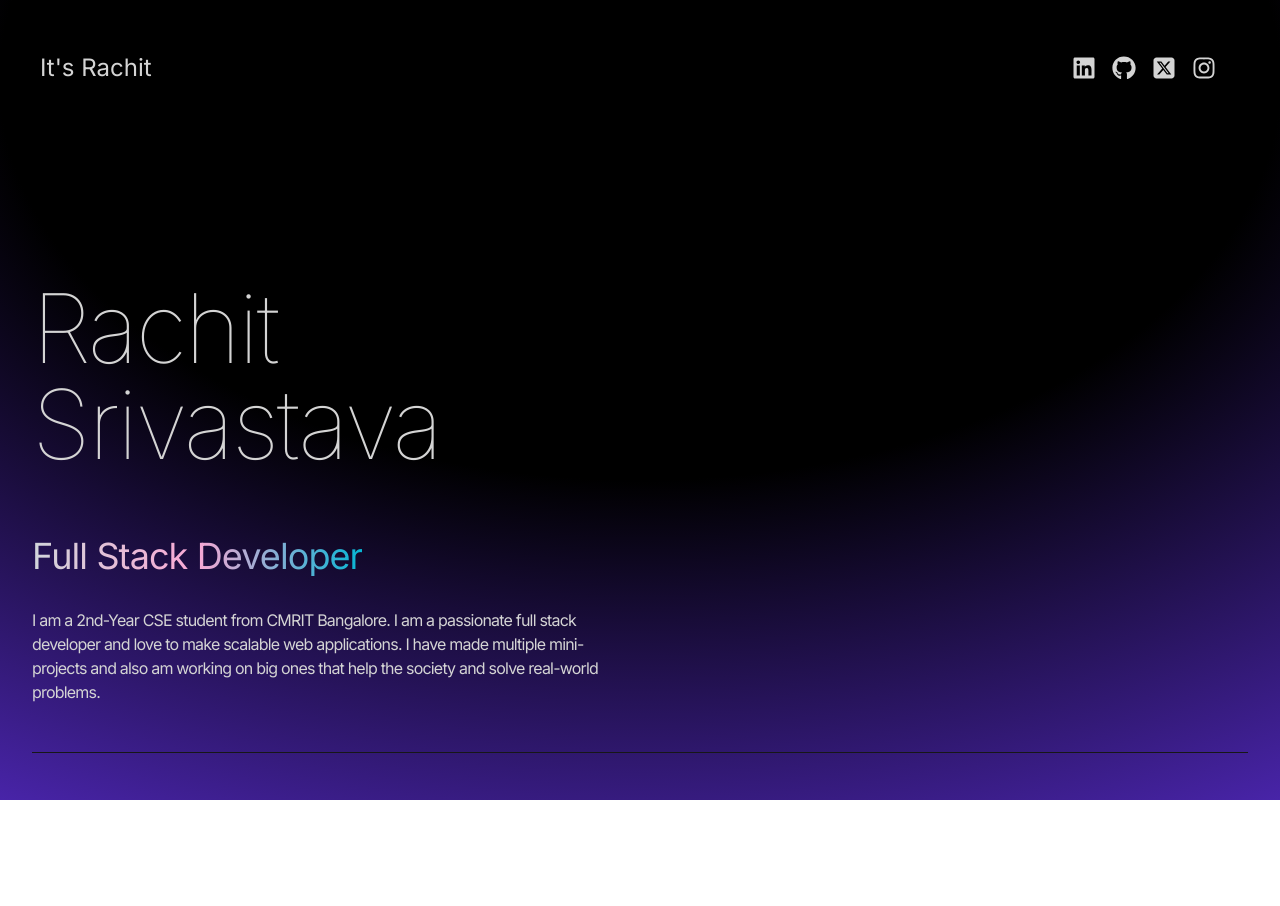
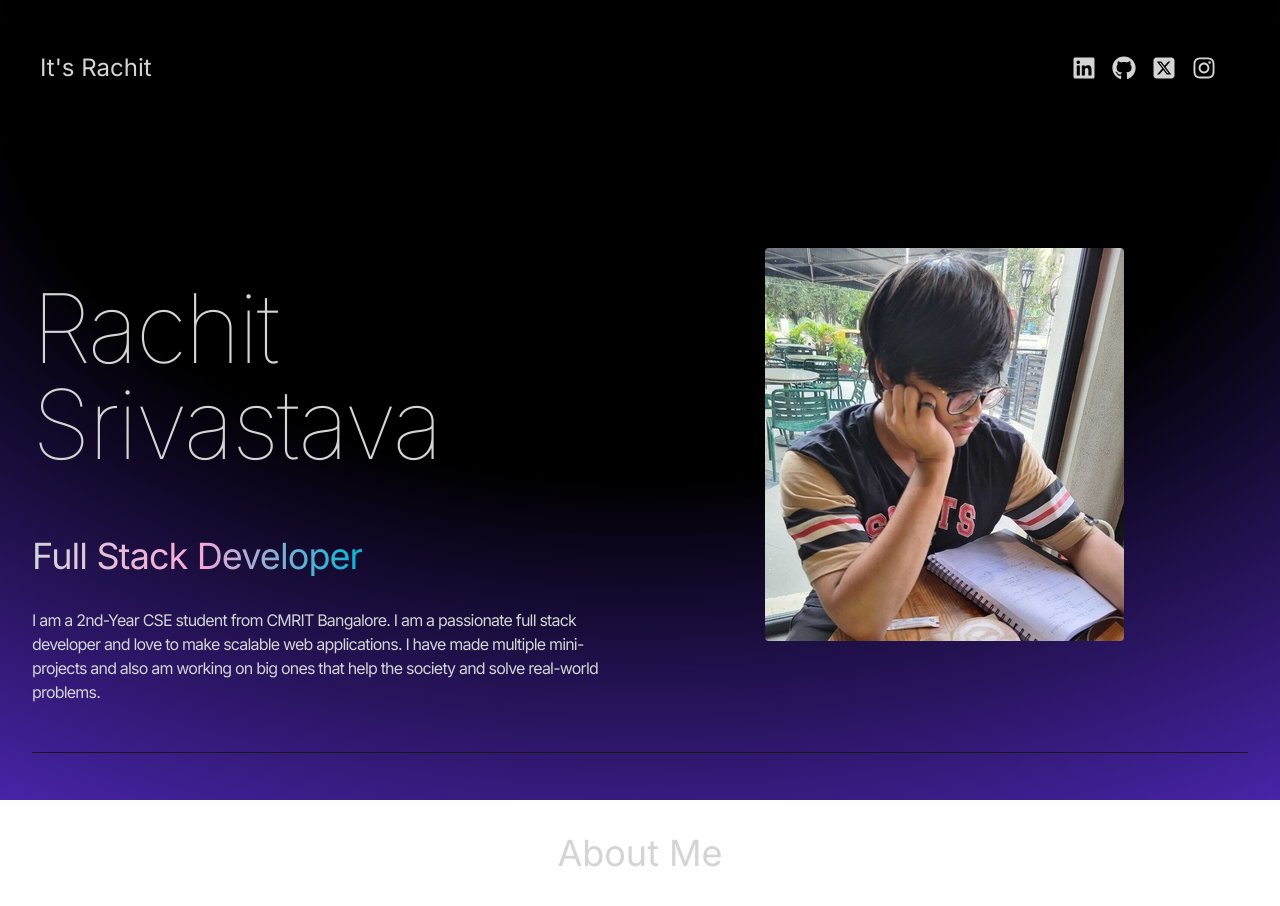
Before and after one commit to Ethics03/Portfolio, a React (Vite) app: page / in a window 1280 px wide. Shown: the top 906 px of the page. Before the commit the page ends 800 px from the top, so only its background shows below. Built offline with nearby package versions, Linux system fonts and the light colour scheme.

Commit message:
PicAdded

```diff
--- a/src/App.jsx
+++ b/src/App.jsx
@@ -4,19 +4,23 @@ import viteLogo from '/vite.svg'
 import './App.css'
 import Navbar from './Components/Navbar'
 import Hero from './Components/Hero'
+import About from './Components/About'
 function App() {
   const [count, setCount] = useState(0)
 
   return (
     <>
     <div className = 'overflow-x-hidden text-neutral-300 antialiased selection:bg-cyan-300 selection:text-cyan-900'>
-      <div className = 'flixed top-0 -z-10 h-full w-full'></div>
-     <div className="absolute inset-0 -z-10 h-full w-full items-center
+      <div className = 'fixed top-0 -z-10 h-full w-full'>
+      <div className="absolute inset-0 -z-10 h-full w-full items-center
      px-5 py-24 [background:radial-gradient(125%_125%_at_50%_10%,#000_40%,#63e_100%)]">
      </div>
+      </div>
+
     <div className = 'container mx-auto px-8'>
     <Navbar/>
     <Hero/>
+    <About/>
     </div>
 
       </div>
--- /dev/null
+++ b/src/Components/About.jsx
@@ -0,0 +1,18 @@
+import React from 'react'
+
+const About = () => {
+  return (
+    <div className = 'border-b border-neutral-900 pb-4'>
+        <h1 className = 'my-20 text-center text-4xl'>
+            About Me
+            </h1>
+        <div className = 'flex flex-wrap'>
+            <div className = 'w-full lg:w-1/2 lg:p-8'>
+                <div className = 'flex items-center justify-center'></div>
+            </div>
+        </div>
+    </div>
+  )
+}
+
+export default About
--- a/src/Components/Hero.jsx
+++ b/src/Components/Hero.jsx
@@ -1,5 +1,6 @@
 import React from 'react'
 import {HERO_CONTENT} from '../Constants'
+import Profilepic from '../assets/profilepic.jpg'
 
 const Hero = () => {
   return (
@@ -18,6 +19,11 @@ const Hero = () => {
                     </p>
                 </div>
              </div>
+             <div className = 'w-full lg:w-1/2 lg:p-8'>
+                <div className='flex justify-center'>
+                    <img className = 'rounded' src = {Profilepic} alt='mypic'/>
+                </div>
+             </div>
         </div>
 
     </div>
--- a/src/output.css
+++ b/src/output.css
@@ -590,6 +590,10 @@ video {
   }
 }
 
+.fixed{
+  position: fixed;
+}
+
 .absolute{
   position: absolute;
 }
@@ -623,6 +627,11 @@ video {
 .my-2{
   margin-top: 0.5rem;
   margin-bottom: 0.5rem;
+}
+
+.my-20{
+  margin-top: 5rem;
+  margin-bottom: 5rem;
 }
 
 .mb-20{
@@ -675,6 +684,14 @@ video {
 
 .overflow-x-hidden{
   overflow-x: hidden;
+}
+
+.rounded{
+  border-radius: 0.25rem;
+}
+
+.border{
+  border-width: 1px;
 }
 
 .border-b{
@@ -753,6 +770,10 @@ video {
   padding-bottom: 4rem;
 }
 
+.text-center{
+  text-align: center;
+}
+
 .text-2xl{
   font-size: 1.5rem;
   line-height: 2rem;
@@ -787,6 +808,11 @@ video {
 
 .text-transparent{
   color: transparent;
+}
+
+.text-neutral-500{
+  --tw-text-opacity: 1;
+  color: rgb(115 115 115 / var(--tw-text-opacity));
 }
 
 .antialiased{
@@ -855,6 +881,10 @@ video {
     align-items: flex-start;
   }
 
+  .lg\:p-8{
+    padding: 2rem;
+  }
+
   .lg\:text-8xl{
     font-size: 6rem;
     line-height: 1;
```
Also changed, not shown: src/assets/profilepic.jpg (added).
